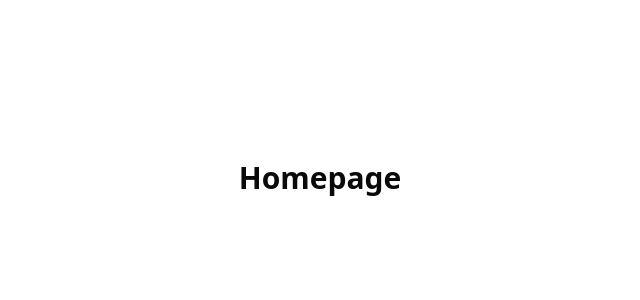
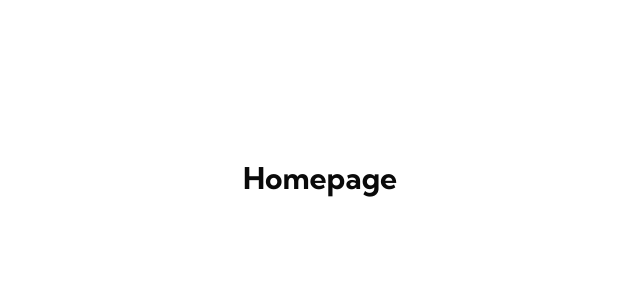
Before and after one commit to kerem-gurbuz/fm-ecommerce-product-page, a Next.js app: page / in a window 1280 px wide. Shown: the top 300 px of the page, without its empty margins (320-960 px from the left). Built offline with nearby package versions, Linux system fonts and the light colour scheme.

Commit message:
feat: add Tailwind and global CSS configurations
- Add custom colors, fonts and screen sizes to tailwind.config.ts
- Set global font and typography styles in global.css
- Implement design system from provided style guide

```diff
--- a/src/app/layout.tsx
+++ b/src/app/layout.tsx
@@ -1,6 +1,7 @@
-import "@/styles/globals.css";
+import { kumbh_sans } from '@/styles/fonts';
+import '@/styles/globals.css';
 
-export { metadata } from "@/lib/seo/metadata";
+export { metadata } from '@/lib/seo/metadata';
 
 export default function RootLayout({
   children,
@@ -8,7 +9,7 @@ export default function RootLayout({
   children: React.ReactNode;
 }>) {
   return (
-    <html lang="en">
+    <html lang="en" className={`${kumbh_sans.variable}`}>
       <body className="antialiased">
         <main>{children}</main>
       </body>
--- /dev/null
+++ b/src/styles/fonts.ts
@@ -0,0 +1,8 @@
+import { Kumbh_Sans } from 'next/font/google';
+
+export const kumbh_sans = Kumbh_Sans({
+  weight: ['400', '700'],
+  subsets: ['latin'],
+  display: 'swap',
+  variable: '--font-kumbh-sans',
+});
--- a/src/styles/globals.css
+++ b/src/styles/globals.css
@@ -4,6 +4,15 @@
 
 @layer base {
   :root {
+    /* style guide colors */
+    --color-orange: 26, 100%, 55%;
+    --color-pale-orange: 25, 100%, 94%;
+    --color-very-dark-blue: 220, 13%, 13%;
+    --color-dark-grayish-blue: 219, 9%, 45%;
+    --color-grayish-blue: 220, 14%, 75%;
+    --color-light-grayish-blue: 223, 64%, 98%;
+
+    /* shadcn-ui colors */
     --background: 0 0% 100%;
     --foreground: 0 0% 3.9%;
     --card: 0 0% 100%;
@@ -63,6 +72,6 @@
     @apply border-border;
   }
   body {
-    @apply bg-background text-foreground;
+    @apply bg-background font-sans text-foreground;
   }
 }
--- a/tailwind.config.ts
+++ b/tailwind.config.ts
@@ -1,49 +1,62 @@
-import type { Config } from "tailwindcss";
+import type { Config } from 'tailwindcss';
+import defaultTheme from 'tailwindcss/defaultTheme';
 
 const config: Config = {
-    darkMode: ["class"],
+  darkMode: ['class'],
   content: [
-    "./src/pages/**/*.{js,ts,jsx,tsx,mdx}",
-    "./src/components/**/*.{js,ts,jsx,tsx,mdx}",
-    "./src/app/**/*.{js,ts,jsx,tsx,mdx}",
+    './src/pages/**/*.{js,ts,jsx,tsx,mdx}',
+    './src/components/**/*.{js,ts,jsx,tsx,mdx}',
+    './src/app/**/*.{js,ts,jsx,tsx,mdx}',
   ],
   theme: {
+    screens: {
+      xs: '375px',
+      ...defaultTheme.screens,
+      '2xl': '1440px',
+    },
     extend: {
-  		borderRadius: {
-  			lg: 'var(--radius)',
-  			md: 'calc(var(--radius) - 2px)',
-  			sm: 'calc(var(--radius) - 4px)'
+      fontFamily: {
+        sans: ['var(--font-kumbh-sans)', ...defaultTheme.fontFamily.sans],
       },
       colors: {
+        // style guide colors
+        orange: 'hsl(var(--color-orange))',
+        'pale-orange': 'hsl(var(--color-pale-orange))',
+        'very-dark-blue': 'hsl(var(--color-very-dark-blue))',
+        'dark-grayish-blue': 'hsl(var(--color-dark-grayish-blue))',
+        'grayish-blue': 'hsl(var(--color-grayish-blue))',
+        'light-grayish-blue': 'hsl(var(--color-light-grayish-blue))',
+
+        // shadcn-ui colors
         background: 'hsl(var(--background))',
         foreground: 'hsl(var(--foreground))',
         card: {
           DEFAULT: 'hsl(var(--card))',
-  				foreground: 'hsl(var(--card-foreground))'
+          foreground: 'hsl(var(--card-foreground))',
         },
         popover: {
           DEFAULT: 'hsl(var(--popover))',
-  				foreground: 'hsl(var(--popover-foreground))'
+          foreground: 'hsl(var(--popover-foreground))',
         },
         primary: {
           DEFAULT: 'hsl(var(--primary))',
-  				foreground: 'hsl(var(--primary-foreground))'
+          foreground: 'hsl(var(--primary-foreground))',
         },
         secondary: {
           DEFAULT: 'hsl(var(--secondary))',
-  				foreground: 'hsl(var(--secondary-foreground))'
+          foreground: 'hsl(var(--secondary-foreground))',
         },
         muted: {
           DEFAULT: 'hsl(var(--muted))',
-  				foreground: 'hsl(var(--muted-foreground))'
+          foreground: 'hsl(var(--muted-foreground))',
         },
         accent: {
           DEFAULT: 'hsl(var(--accent))',
-  				foreground: 'hsl(var(--accent-foreground))'
+          foreground: 'hsl(var(--accent-foreground))',
         },
         destructive: {
           DEFAULT: 'hsl(var(--destructive))',
-  				foreground: 'hsl(var(--destructive-foreground))'
+          foreground: 'hsl(var(--destructive-foreground))',
         },
         border: 'hsl(var(--border))',
         input: 'hsl(var(--input))',
@@ -53,11 +66,16 @@ const config: Config = {
           '2': 'hsl(var(--chart-2))',
           '3': 'hsl(var(--chart-3))',
           '4': 'hsl(var(--chart-4))',
-  				'5': 'hsl(var(--chart-5))'
-  			}
-  		}
-  	}
+          '5': 'hsl(var(--chart-5))',
         },
-  plugins: [require("tailwindcss-animate")],
+      },
+      borderRadius: {
+        lg: 'var(--radius)',
+        md: 'calc(var(--radius) - 2px)',
+        sm: 'calc(var(--radius) - 4px)',
+      },
+    },
+  },
+  plugins: [require('tailwindcss-animate')],
 };
 export default config;
```
Also changed, not shown: 1 other file (tests, documents, lock files or other folders). Lines whose indentation alone changed are shown as unchanged.
